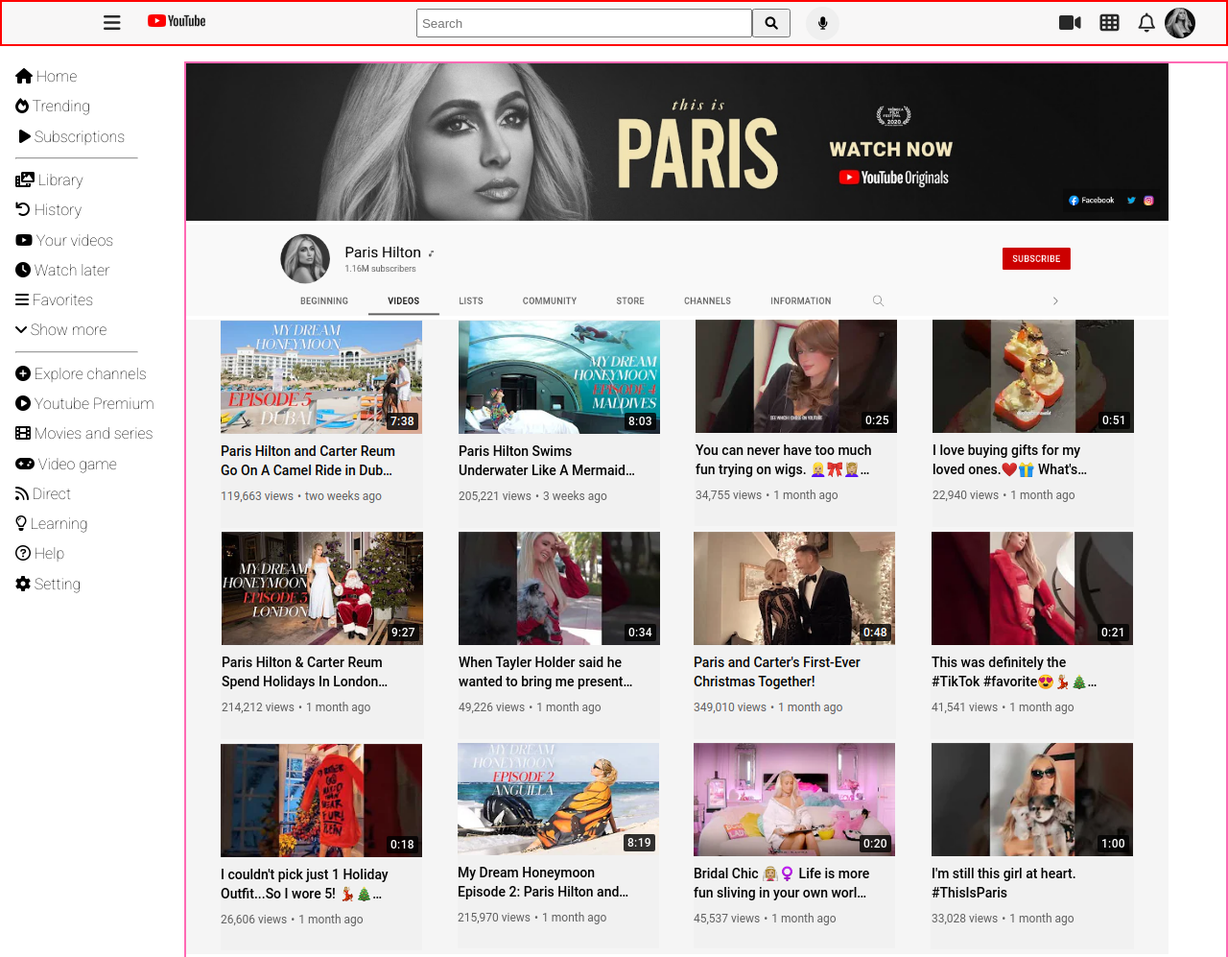
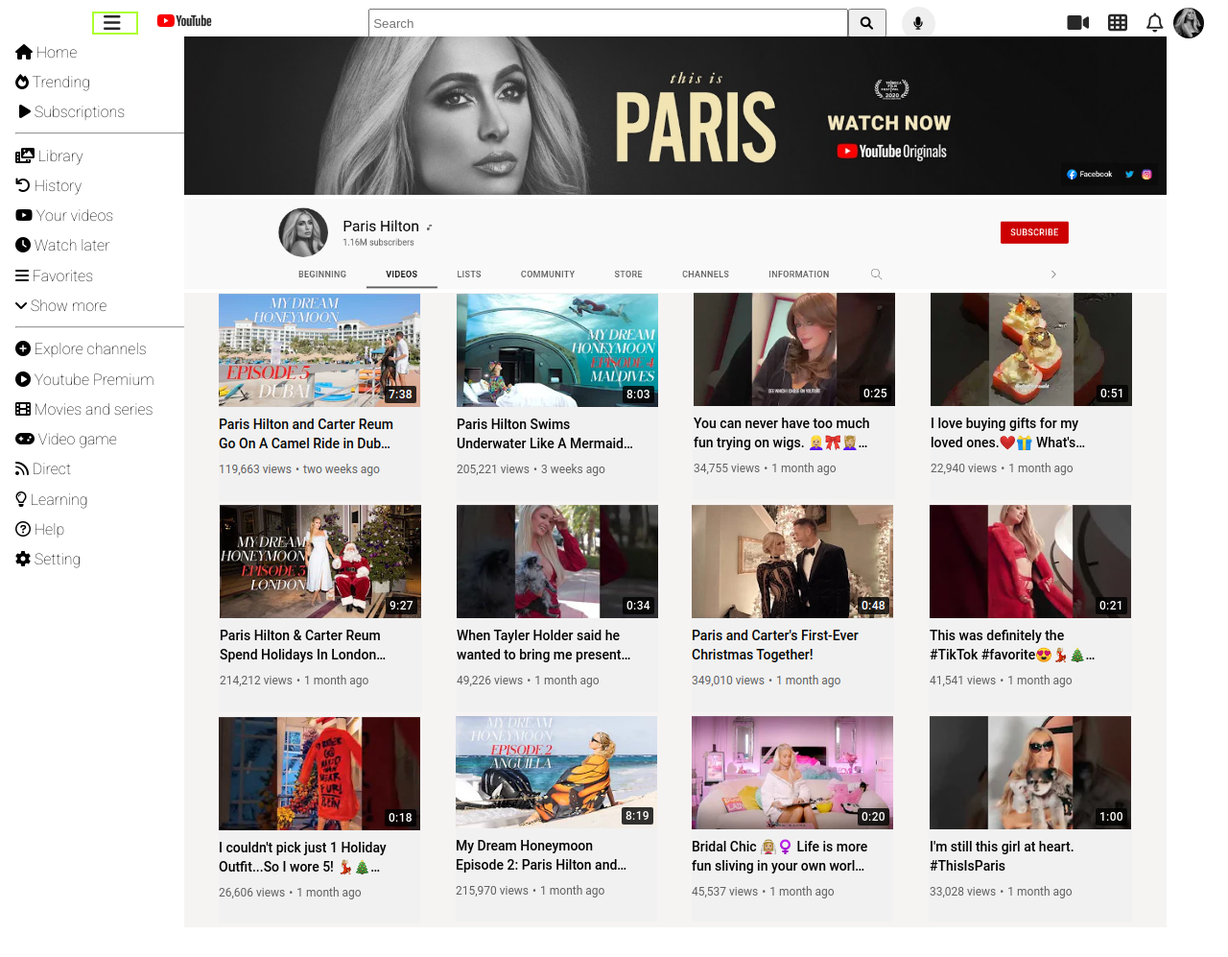
Before and after one commit to luciapannunzio/Youtube-clone, a plain HTML site: page index.html in a window 1280 px wide. Shown: the top 997 px of the page at 96% size. Drawn offline with Linux system fonts and the light colour scheme.

Commit message:
last changes

```diff
--- a/css/main.css
+++ b/css/main.css
@@ -1,7 +1,6 @@
 main {
   background-color:var(-background-color);
   color:var(--main-text-color);
-  border: 2px hotpink solid;
   grid-area: about;
 }
 
@@ -21,32 +20,3 @@ main {
 .banner1 img, .banner2 img {
   width: 80vw;
 }
-
- .container {
-
- }
-
-
-/* .container {
-  display: grid;
-  grid-template-columns: 1fr 3fr;
-  grid-template-rows:;
-
-} */
-
-/*
-.menu {
-  grid-area: menu;
-} */
-
-/* .banner1 {
- grid-area: main;
-}
-
-.banner2 {
-  grid-area: main;
-}
-
-.videos {
-  grid-area: footer;
-} */
--- a/css/menu.css
+++ b/css/menu.css
@@ -5,9 +5,10 @@
   flex-direction: column;
   justify-content: space-around;
   margin-left: 1rem;
+  color:var(-second-text-color);
 }
 
 hr {
-  width: 10%;
+  width: 15%;
   color:var(--second-text-color);
 }
--- a/css/nav.css
+++ b/css/nav.css
@@ -1,18 +1,20 @@
 header {
   width: 100vw;
   height: 6vh;
-  background-color:var(--background-color);
   color:var(--main-text-color);
   font-size: 20px;
   display: flex;
   flex-direction: row;
   justify-content: space-between;
-  border: 2px red solid;
   grid-area: header;
+
+
 }
 
 .logo img {
   width: 5vw;
+  margin-right: 2rem;
+
 }
 
 .nav-left,
@@ -31,7 +33,7 @@ header i {
 }
 
 input[type=text] {
-  width: 350px;
+  width: 500px;
   height: 30px;
   display: block;
 }
@@ -58,24 +60,8 @@ button[type=menu] {
   border-radius: 100%;
 }
 
-
 .nav-left i {
-   margin-right: 1rem;
+  padding-right: 1rem;
+  border: 2px greenyellow solid;
+  margin-right: 1rem;
  }
-
-/* .nav-right {
-  display: grid;
-  grid-template-columns: 3fr 3fr 3fr 3fr;
-} */
-
-/*
-.nav-left {
-  padding-left: 1rem;
-  display: grid;
-  grid-template-columns: 1fr 2fr;
-}  */
-
-/* .nav-middle {
-  display: grid;
-  grid-template-columns: 5fr 1fr 1fr;
-} */
--- a/css/style.css
+++ b/css/style.css
@@ -15,7 +15,7 @@ body {
   height: 100vh;
   display: grid;
   grid-template-columns: 15vw 85vw;
-  grid-template-rows: 5vw 95vw;
+  grid-template-rows: 3vw 97vw;
   grid-template-areas: "header header"
   "menu about"
   "footer footer";
--- a/css/var.css
+++ b/css/var.css
@@ -3,6 +3,6 @@
   font-family: "Roboto", Arial, Helvetica, sans-serif;
   --button-color-red: #FF0000;
   --main-text-color: #282828;
-  --second-text-color: rgb(245, 245, 245);
+  --second-text-color: rgb(246, 243, 243);
   --background-color: #f8f7f7;
 }
--- a/index.html
+++ b/index.html
@@ -15,7 +15,7 @@
   <!-- nav -->
   <header>
     <div class="nav-left">
-    <i class="fas fa-bars"></i><div class="logo"><img src="./images/youtube.png"></div>
+    <i class="fas fa-bars"></i><div class="logo"><img src="./images/youtube.jpg"></div>
     </div>
 
     <div class="nav-middle">
```
Also changed, not shown: images/youtube.jpg (added), images/youtube.png (deleted).
